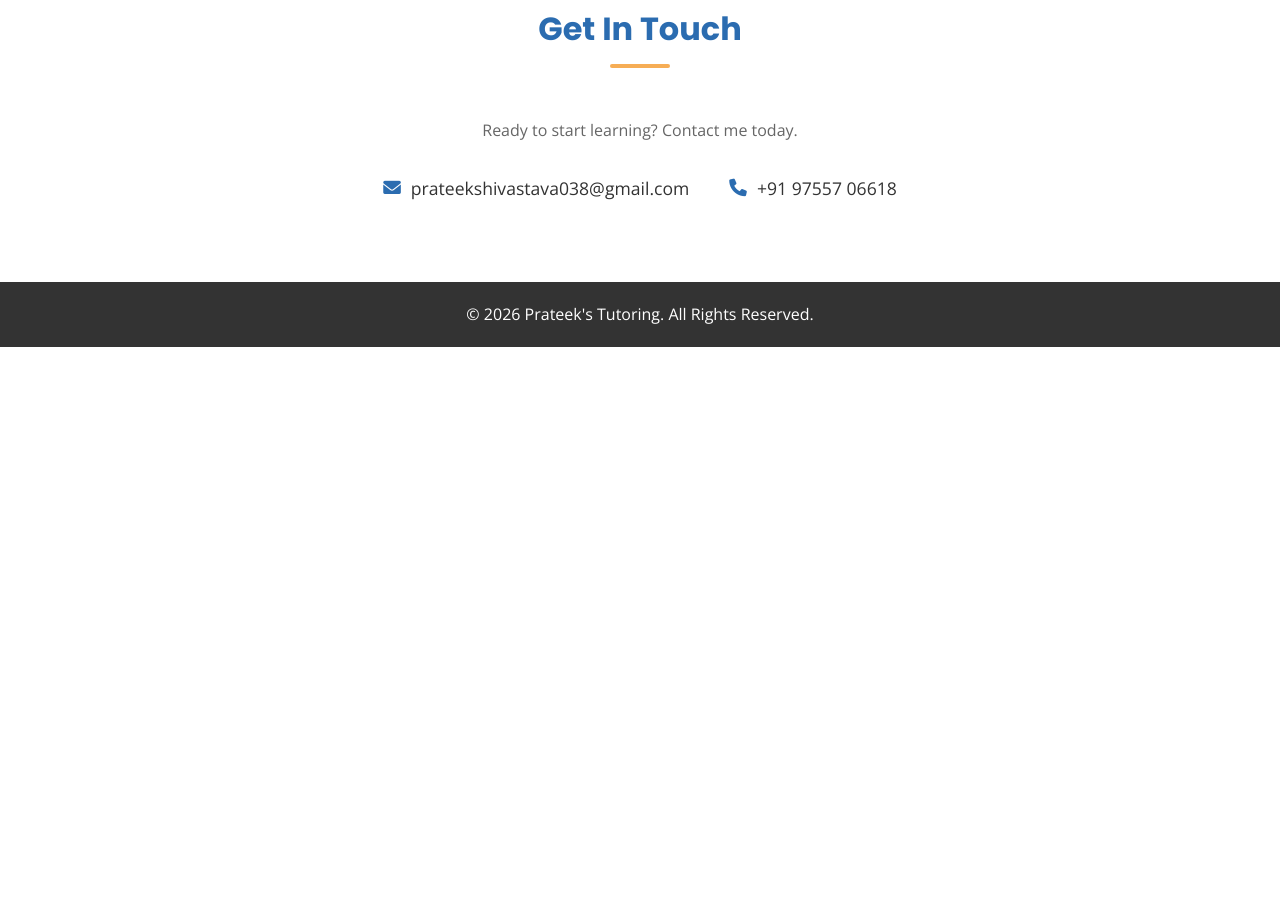
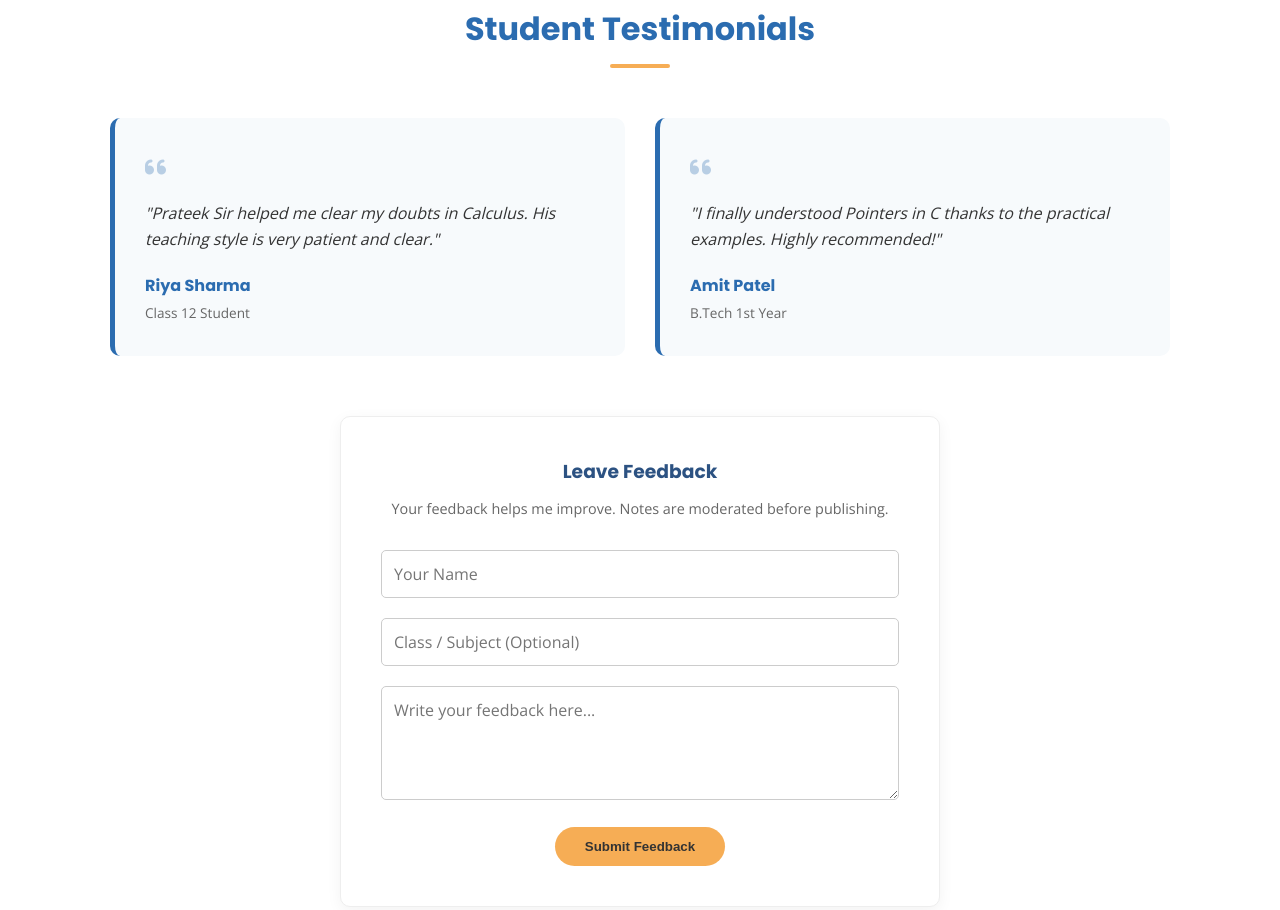
Before and after one commit to Prateek-9801/Tutoring-website, a plain HTML site: page index.html in a window 1280 px wide. Shown: the part 2548-3458 px from the top of the page. Before the commit the page ends 2895 px from the top, so only its background shows below. Drawn offline with nearby package versions, Linux system fonts and the light colour scheme.

Commit message:
Add files via upload

```diff
--- a/index.html
+++ b/index.html
@@ -128,6 +128,61 @@
         </div>
     </section>
 
+    <!-- Testimonials Section -->
+    <section id="testimonials" class="section">
+        <div class="container">
+            <h2 class="section-title">Student Testimonials</h2>
+            <div class="testimonials-grid">
+                <!--
+                    ADMIN INSTRUCTION:
+                    To add a new testimonial, copy the block below and paste it inside this grid.
+                    Update the quote text, name, and class.
+                -->
+                <div class="testimonial-card">
+                    <div class="quote-icon"><i class="fas fa-quote-left"></i></div>
+                    <p class="testimonial-text">"Prateek Sir helped me clear my doubts in Calculus. His teaching style
+                        is very patient and clear."</p>
+                    <div class="testimonial-author">
+                        <h4>Riya Sharma</h4>
+                        <span>Class 12 Student</span>
+                    </div>
+                </div>
+
+                <div class="testimonial-card">
+                    <div class="quote-icon"><i class="fas fa-quote-left"></i></div>
+                    <p class="testimonial-text">"I finally understood Pointers in C thanks to the practical examples.
+                        Highly recommended!"</p>
+                    <div class="testimonial-author">
+                        <h4>Amit Patel</h4>
+                        <span>B.Tech 1st Year</span>
+                    </div>
+                </div>
+
+                <!-- Add new testimonials here -->
+
+            </div>
+
+            <!-- Feedback Form -->
+            <div class="feedback-form-wrapper">
+                <h3>Leave Feedback</h3>
+                <p>Your feedback helps me improve. Notes are moderated before publishing.</p>
+                <form id="feedback-form">
+                    <div class="form-group">
+                        <input type="text" id="parent-name" placeholder="Your Name" required>
+                    </div>
+                    <div class="form-group">
+                        <input type="text" id="class-subject" placeholder="Class / Subject (Optional)">
+                    </div>
+                    <div class="form-group">
+                        <textarea id="feedback-text" rows="4" placeholder="Write your feedback here..."
+                            required></textarea>
+                    </div>
+                    <button type="submit" class="btn btn-primary">Submit Feedback</button>
+                </form>
+            </div>
+        </div>
+    </section>
+
     <!-- Contact Section -->
     <section id="contact" class="section contact">
         <div class="container">
--- a/script.js
+++ b/script.js
@@ -45,5 +45,21 @@ document.addEventListener('DOMContentLoaded', () => {
         });
     });
 
+    /* --- Feedback Form Handling --- */
+    const feedbackForm = document.getElementById('feedback-form');
+    if (feedbackForm) {
+        feedbackForm.addEventListener('submit', (e) => {
+            e.preventDefault();
+            // Get values (in a real app, send these to a backend)
+            const name = document.getElementById('parent-name').value;
+            const message = document.getElementById('feedback-text').value;
+
+            if (name && message) {
+                alert(`Thank you, ${name}! Your feedback has been submitted for review.`);
+                feedbackForm.reset(); // Clear the form
+            }
+        });
+    }
+
     console.log("Website upgraded and ready!");
 });
--- a/style.css
+++ b/style.css
@@ -237,6 +237,96 @@ ul {
     border: 1px solid #e2e8f0;
 }
 
+/* --- Testimonials Section --- */
+.testimonials-grid {
+    display: grid;
+    grid-template-columns: repeat(auto-fit, minmax(300px, 1fr));
+    gap: 30px;
+    margin-bottom: 60px;
+}
+
+.testimonial-card {
+    background: var(--bg-light);
+    padding: 30px;
+    border-radius: 10px;
+    position: relative;
+    border-left: 5px solid var(--primary-color);
+}
+
+.quote-icon {
+    font-size: 1.5rem;
+    color: var(--primary-color);
+    opacity: 0.3;
+    margin-bottom: 15px;
+}
+
+.testimonial-text {
+    font-style: italic;
+    color: var(--text-dark);
+    margin-bottom: 20px;
+}
+
+.testimonial-author h4 {
+    font-family: var(--font-heading);
+    font-size: 1rem;
+    color: var(--primary-color);
+    margin-bottom: 2px;
+}
+
+.testimonial-author span {
+    font-size: 0.85rem;
+    color: var(--text-light);
+}
+
+/* --- Feedback Form --- */
+.feedback-form-wrapper {
+    max-width: 600px;
+    margin: 0 auto;
+    background: var(--white);
+    padding: 40px;
+    border-radius: 10px;
+    box-shadow: 0 4px 15px rgba(0, 0, 0, 0.05);
+    text-align: center;
+    border: 1px solid #eee;
+}
+
+.feedback-form-wrapper h3 {
+    font-family: var(--font-heading);
+    color: var(--secondary-color);
+    margin-bottom: 10px;
+}
+
+.feedback-form-wrapper p {
+    color: var(--text-light);
+    font-size: 0.9rem;
+    margin-bottom: 30px;
+}
+
+.form-group {
+    margin-bottom: 20px;
+}
+
+.form-group input,
+.form-group textarea {
+    width: 100%;
+    padding: 12px;
+    border: 1px solid #ccc;
+    border-radius: 5px;
+    font-family: var(--font-body);
+    font-size: 1rem;
+    outline: none;
+    transition: border-color 0.3s;
+}
+
+.form-group input:focus,
+.form-group textarea:focus {
+    border-color: var(--primary-color);
+}
+
+.form-group textarea {
+    resize: vertical;
+}
+
 /* --- Contact --- */
 .contact-info {
     display: flex;
```
